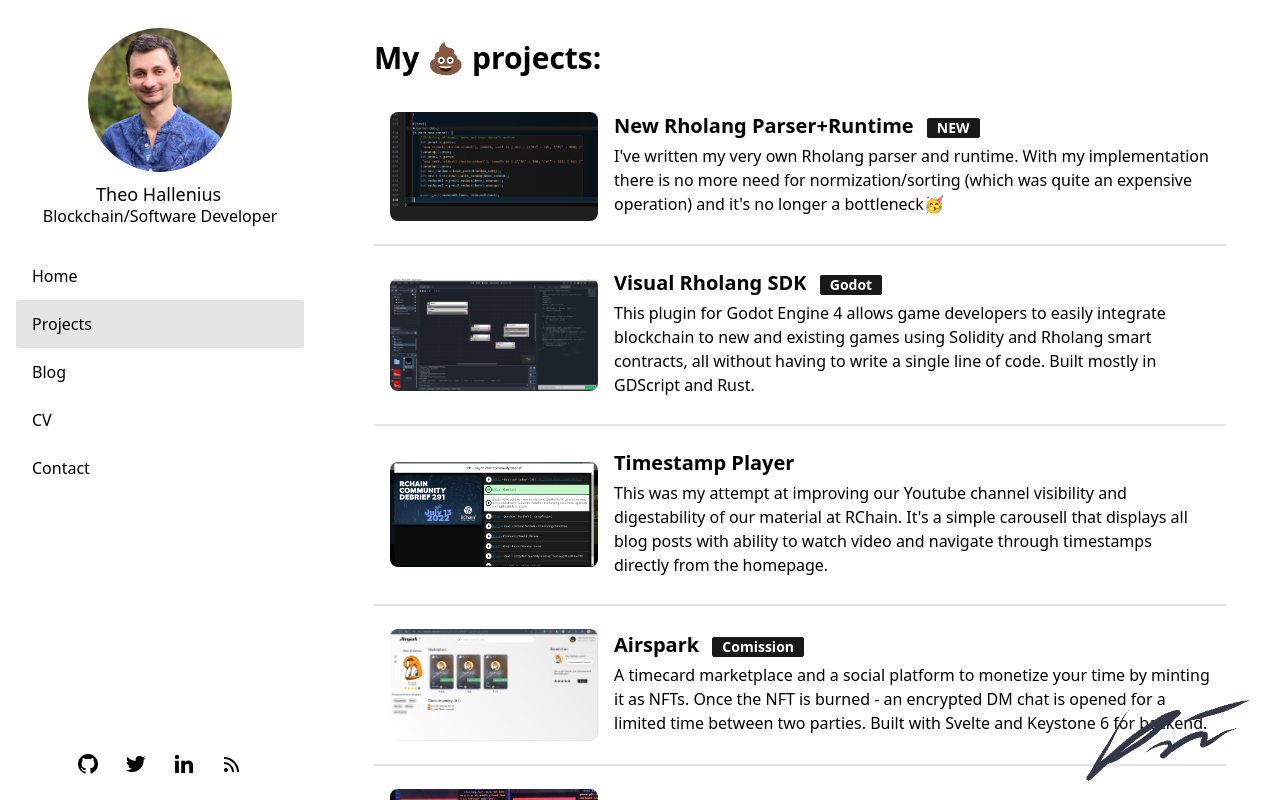
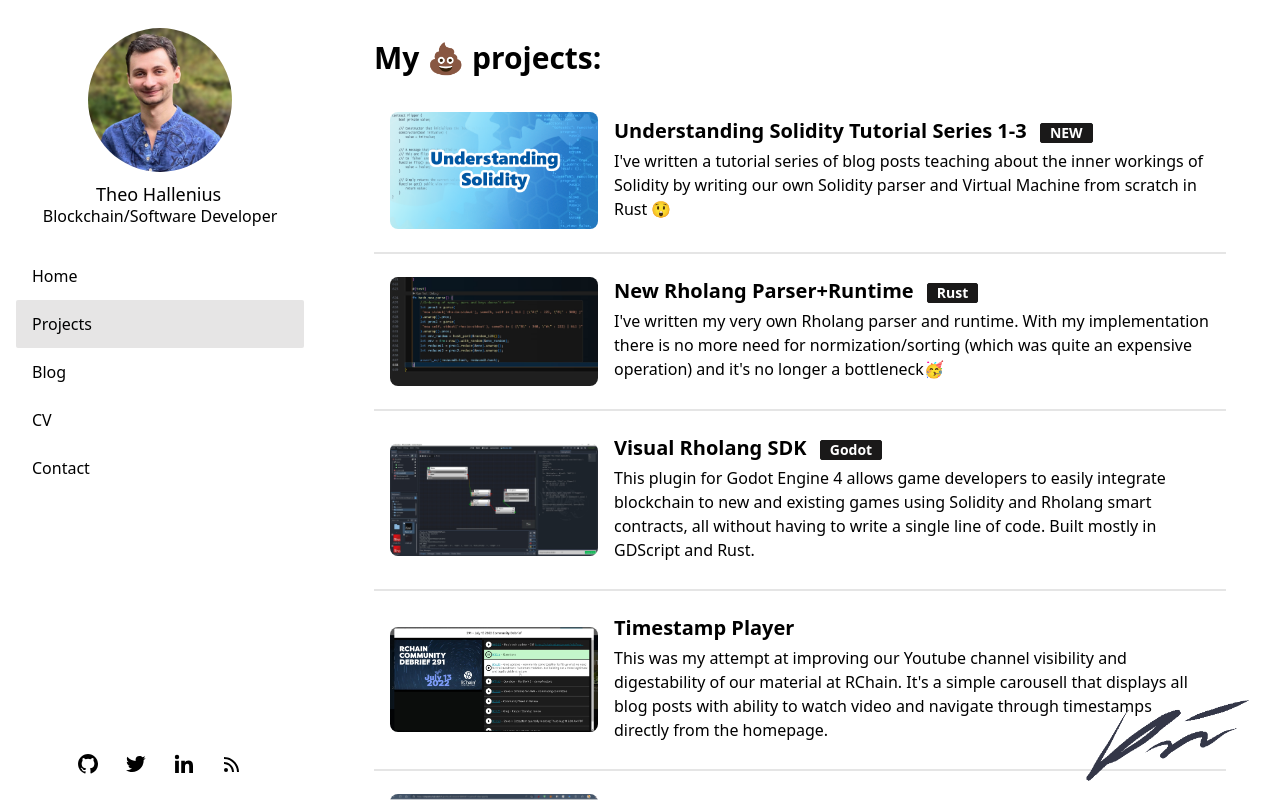
Before and after one commit to TheoXD/theoxd.github.io, an Astro site: page /projects in a window 1280 px wide. Built offline with nearby package versions, Linux system fonts and the light colour scheme; Astro itself is replaced by a stand-in of ours; some packages are replaced by stand-ins of ours.

Commit message:
New project

```diff
--- a/src/content/projects/proj0.md
+++ b/src/content/projects/proj0.md
@@ -4,7 +4,7 @@
 pubDate: "June 25 2023"
 url: "#"
 heroImage: "/new_rho2.JPG"
-badge: "NEW"
+badge: "Rust"
 ---
 
 To those wondering what I've been up to after my departure from Rhonix, well, I've been doing A LOT of Rust , in fact I've already written my very own Rholang parser and runtime. With my implementation there is no more need for normization/sorting (which was quite an expensive operation) and it's no longer a bottleneck 🎉
--- /dev/null
+++ b/src/content/projects/understanding_solidity.md
@@ -0,0 +1,10 @@
+---
+title: "Understanding Solidity Tutorial Series 1-3"
+description: "I've written a tutorial series of blog posts teaching about the inner workings of Solidity by writing our own Solidity parser and Virtual Machine from scratch in Rust 😲"
+pubDate: "July 10 2023"
+url: "/blog/"
+heroImage: "/tinysol_banner.png"
+badge: "NEW"
+---
+
+I've written a tutorial series of blog posts teaching about the inner workings of Solidity by writing our own Solidity parser and Virtual Machine from scratch in Rust 😲
```
Also changed, not shown: public/tinysol_banner.png (added).
